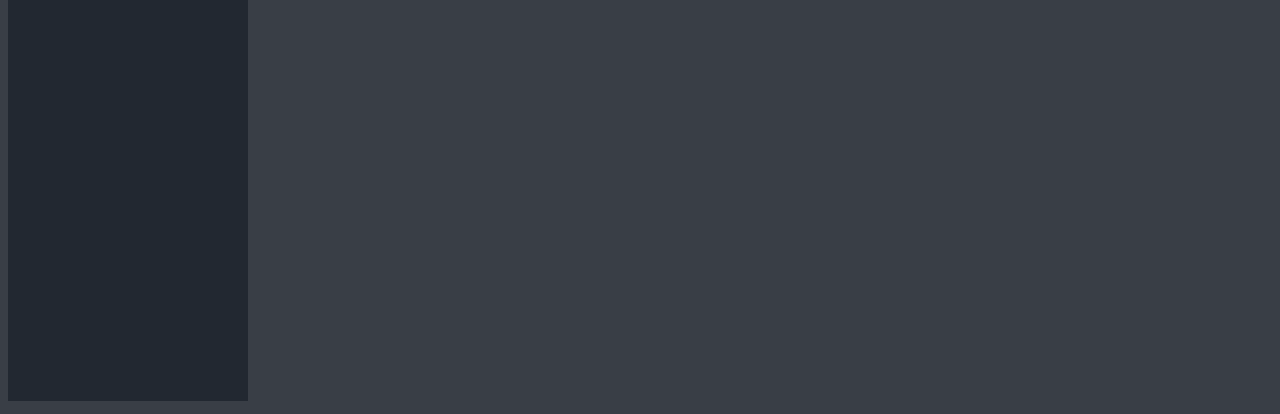
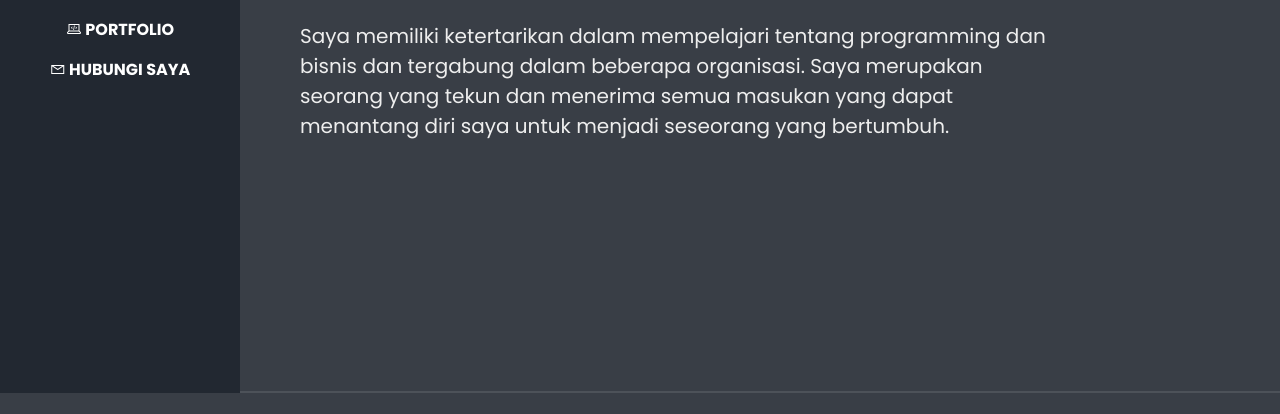
Before and after one commit to MichaelMarcellinus/Portfolio, a plain HTML site: page index.html in a window 1280 px wide. Shown: the part 407-821 px from the top of the page. Drawn offline with nearby package versions, Linux system fonts and the light colour scheme; the site is published under a folder, as on GitHub Pages, so addresses that start at the root find nothing.

Commit message:
tambahin .

```diff
--- a/index.html
+++ b/index.html
@@ -5,7 +5,7 @@
     <meta http-equiv="X-UA-Compatible" content="IE=edge" />
     <meta name="viewport" content="width=device-width, initial-scale=1.0" />
     <title>Website Portfolio</title>
-    <link rel="stylesheet" href="/assets/css/bootstrap.min.css" />
+    <link rel="stylesheet" href="./assets/css/bootstrap.min.css" />
     <link rel="stylesheet" href="./assets/css/aos.css" />
     <link rel="stylesheet" href="./assets/css/line-awesome.min.css" />
     <link rel="stylesheet" href="./assets/css/style.css" />
```
